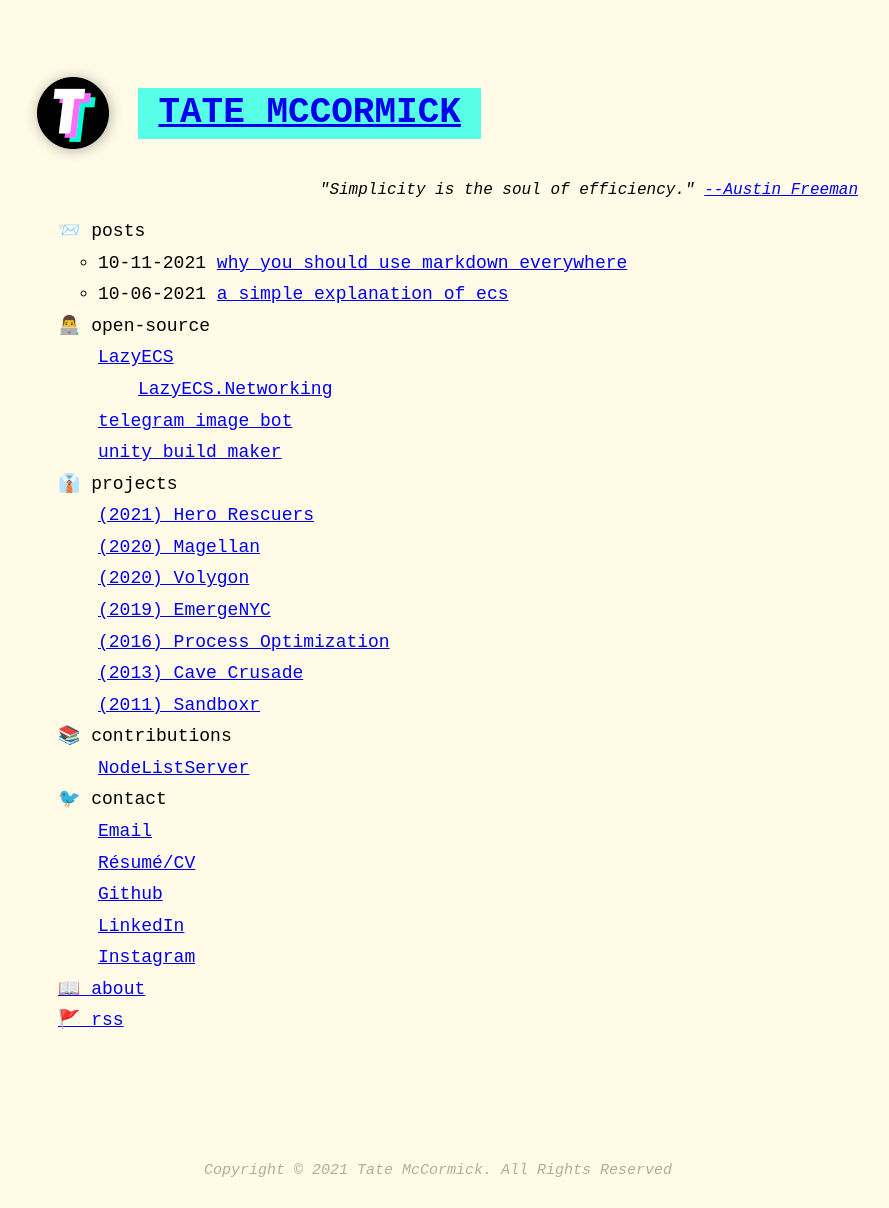
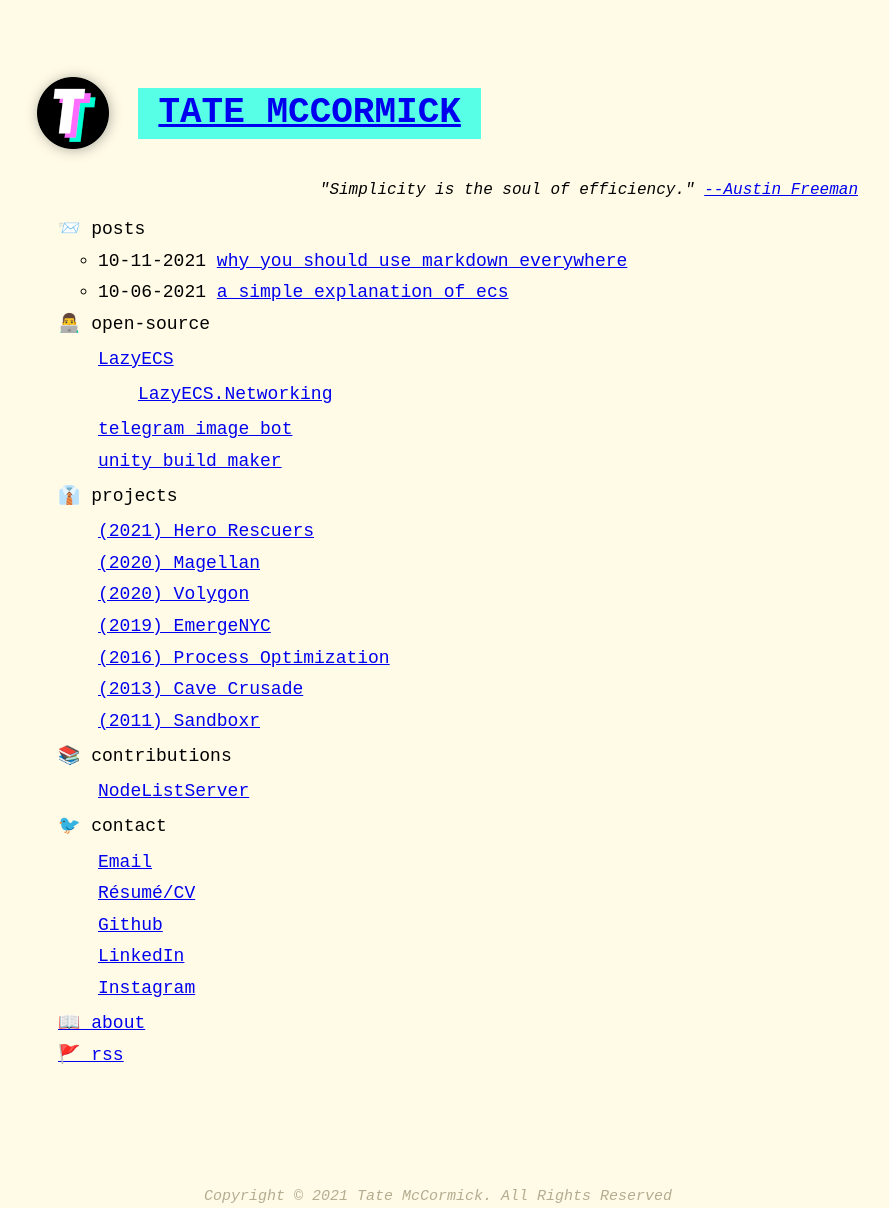
Before and after one commit to tatelax/tatelax.github.io, a Jekyll site: the page built from index.markdown, in a window 1280 px wide. Shown: the whole page, without its empty margins (202-1091 px from the left). Built offline with Jekyll 4.4.1, drawn with Linux system fonts in a browser that asks for light colours; before the commit the page ends 1182 px from its top, so only the background shows below that.

Commit message:
Update menu_item.html

```diff
--- a/_includes/menu_item.html
+++ b/_includes/menu_item.html
@@ -1,4 +1,4 @@
-<ul style="list-style-type: none;">
+<ul style="list-style-type: none; margin: 10px 0;">
   {%-for item in include.collection-%}
     <li>
     {%- if item.url -%}
```
